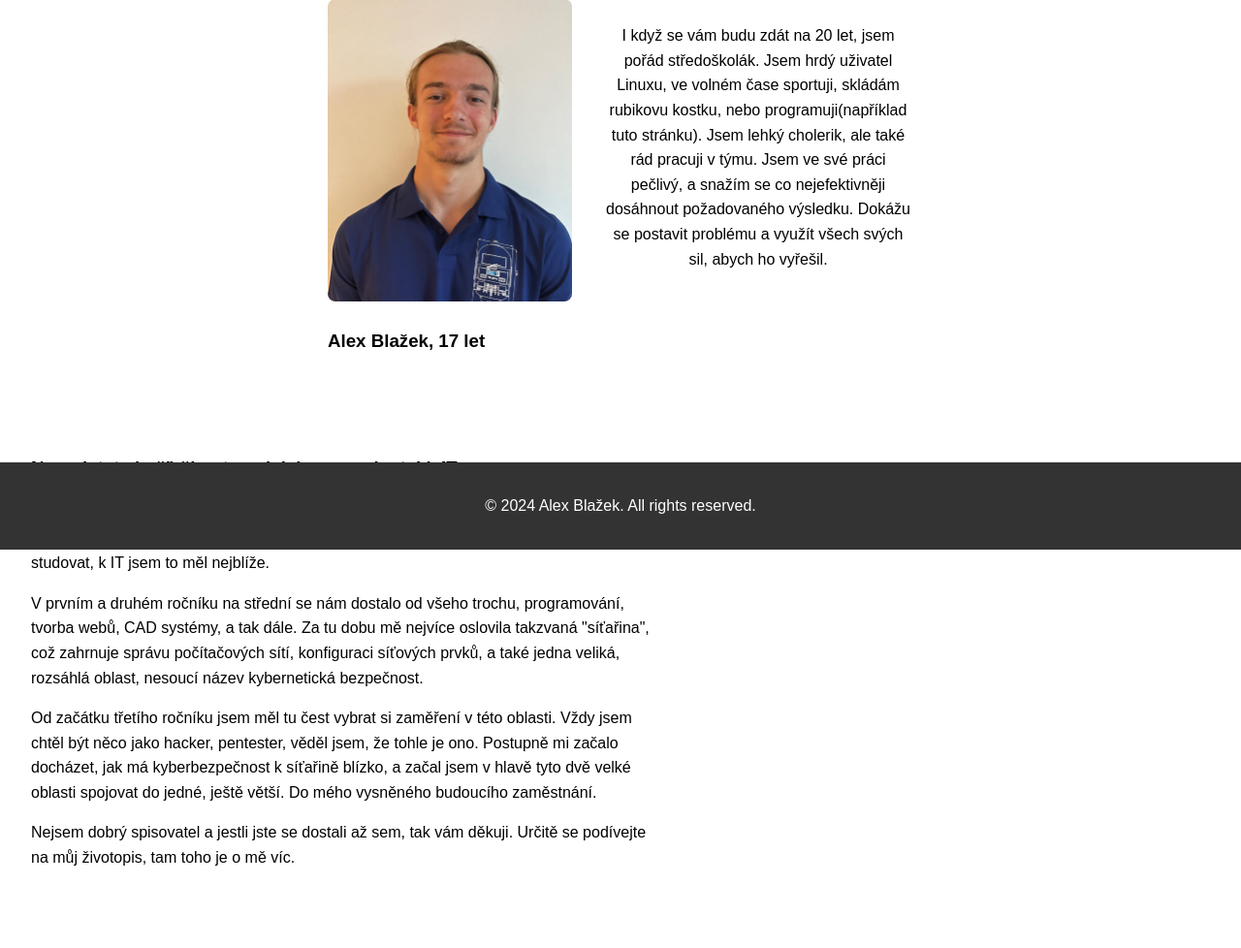
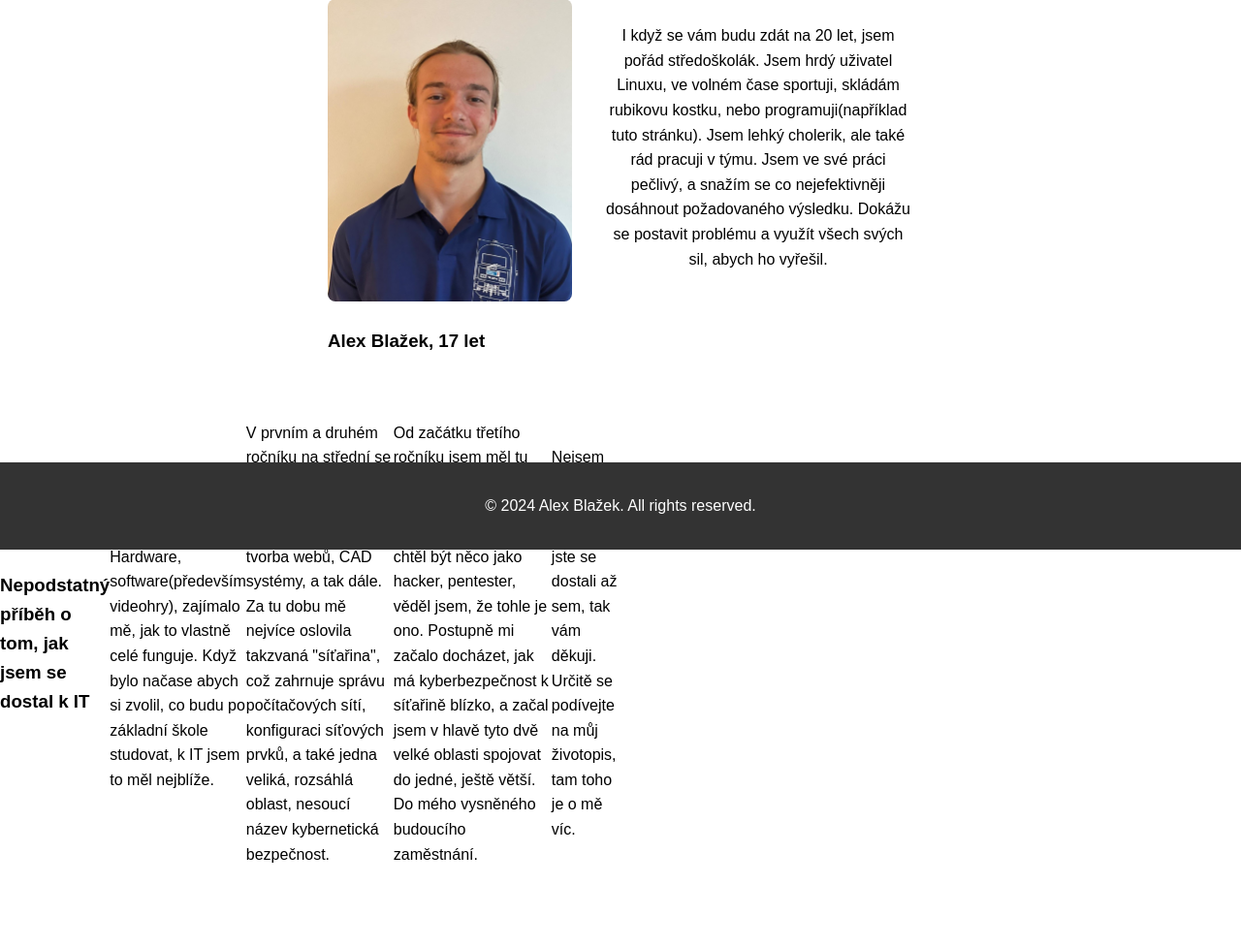
Before and after one commit to BlazaAlex/blazaalex.github.io, a PHP site: page /aboutMe.html in a window 1280 px wide. Shown: the part 233-1211 px from the top of the page at 97% size. After the commit the page ends 1123 px from the top, so only its background shows below. Run offline with PHP 8.4, Linux system fonts and the light colour scheme.

Commit message:
in development

```diff
--- a/style.css
+++ b/style.css
@@ -125,7 +125,8 @@ body {
 }
 
 .peptalk {
-    padding: 2rem;
+    display: flex;
+    padding-bottom: 2rem;
     max-width: 40rem;
     align-items: center;
     justify-content: center;
```
